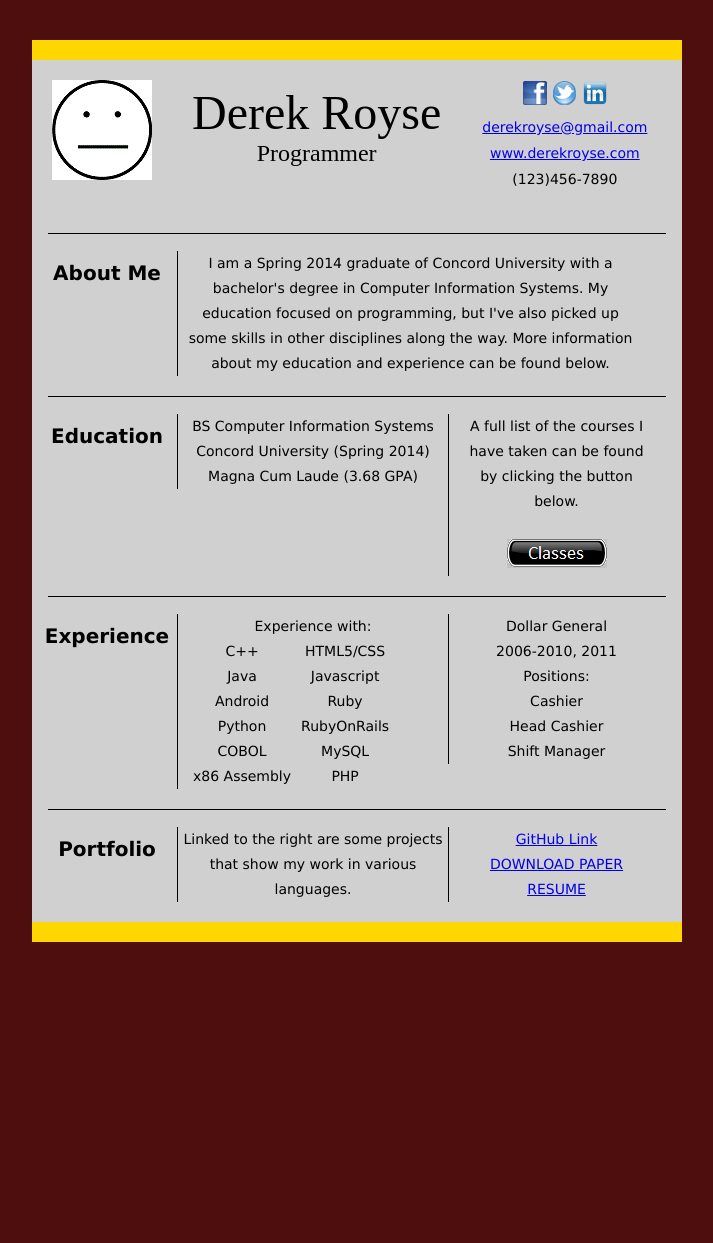
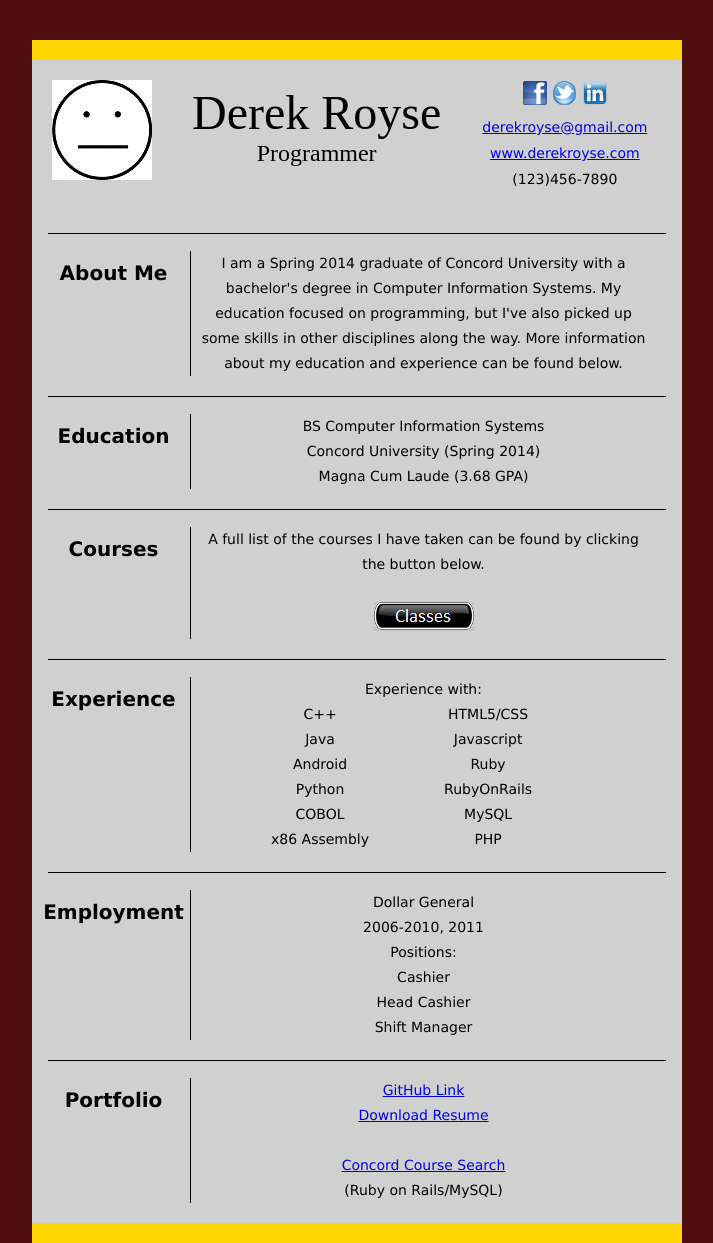
Before and after one commit to derekroyse/resume_old, a PHP site: page / in a window 1280 px wide. Shown: the whole page, without its empty margins (283-996 px from the left). Before the commit the page ends 942 px from the top, so only its background shows below. Run offline with PHP 8.4, Linux system fonts and the light colour scheme.

Commit message:
new layout, new resume pdf

```diff
--- a/css/style.css
+++ b/css/style.css
@@ -114,7 +114,7 @@ hr{
 }
 
 .leftcontent{
-	width:20%;
+	width:22%;
 	padding-left:10px;
 	margin-right:5px;
 	clear:left;
@@ -140,7 +140,7 @@ hr{
 	border:0px;
 	float:left;
 	text-align:center;
-	padding:0 0 0 10px;
+	padding:0 0 0 75px;
 }
 
 /* Popup-Div*/
--- a/index.html
+++ b/index.html
@@ -37,14 +37,18 @@
 		<div class="content leftcontent"> <!-- Education Title-->
 			<h3>Education</h3>
 		</div>
-		<div class="content innercontent "> <!-- Education Quick Info-->
+		<div class="content innercontent bigcontent"> <!-- Education Quick Info-->
 			<p class = "education_font">
 				BS Computer Information Systems
 				<br>Concord University (Spring 2014)
 				<br>Magna Cum Laude (3.68 GPA)
 			</p>
 		</div>
-		<div class="content rightcontent"> <!-- Class button + popup div-->
+		<hr>
+		<div class="content leftcontent"> <!-- Courses Title-->
+		<h3>Courses</h3>
+		</div>
+		<div class="content innercontent bigcontent"> <!-- Course Info-->
 				<p class="education_font">A full list of the courses I have taken can be found by clicking the button below.</p>
 				<br><a href="#openModal"><img src="images/class_button.png"></a>
 
@@ -108,7 +112,7 @@
 		<div class="content leftcontent"> <!-- Experience Title-->
 			<h3>Experience</h3>
 		</div>
-		<div class="content innercontent"> <!-- Experience List-->
+		<div class="content innercontent bigcontent"> <!-- Experience List-->
 		<p class="underline">Experience with:</p>
 			<div class="noborder">
 				<ul>
@@ -131,7 +135,11 @@
 				</ul>
 			</div>
 		</div>
-		<div class="content rightcontent"> <!-- Employment-->
+		<hr>
+		<div class="content leftcontent"> <!-- Employment Title-->
+			<h3>Employment</h3>
+		</div>
+		<div class="content innercontent bigcontent"> <!-- Employment Quick Info-->
 			<p>
 				Dollar General<br>
 				2006-2010, 2011
@@ -150,12 +158,12 @@
 		<div class="content leftcontent"> <!-- Portfolio Title-->
 			<h3>Portfolio</h3>
 		</div>
-		<div class="content innercontent"> <!-- Portfolio Text -->
-			<p>Linked to the right are some projects that show my work in various languages.</p>
-		</div>
-		<div class="content rightcontent"> <!-- Portfolio Links -->
+		<div class="content innercontent bigcontent"> <!-- Portfolio Links -->
 		<p><a href="http://www.github.com/derekroyse" target="_blank">GitHub Link</a></p>
-		<p><a href="files/resume.docx">DOWNLOAD PAPER RESUME</a></p>
+		<p><a href="files/DerekRoyse-Resume.pdf">Download Resume</a></p>
+		<br>
+		<p><a href="http://www.derekroyse.com/ConcordCourseSearch" target="_blank">Concord Course Search</a></p>
+		<p>(Ruby on Rails/MySQL)<p>
 	</div>
 </div>
 </body>
```
Also changed, not shown: 1 other file. Lines whose indentation alone changed are shown as unchanged.
